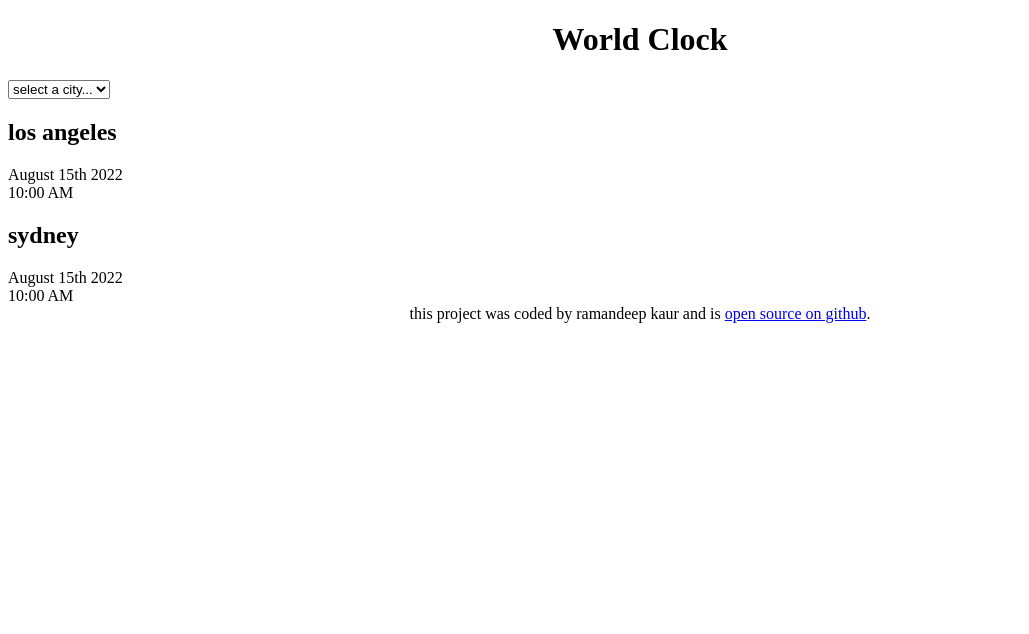
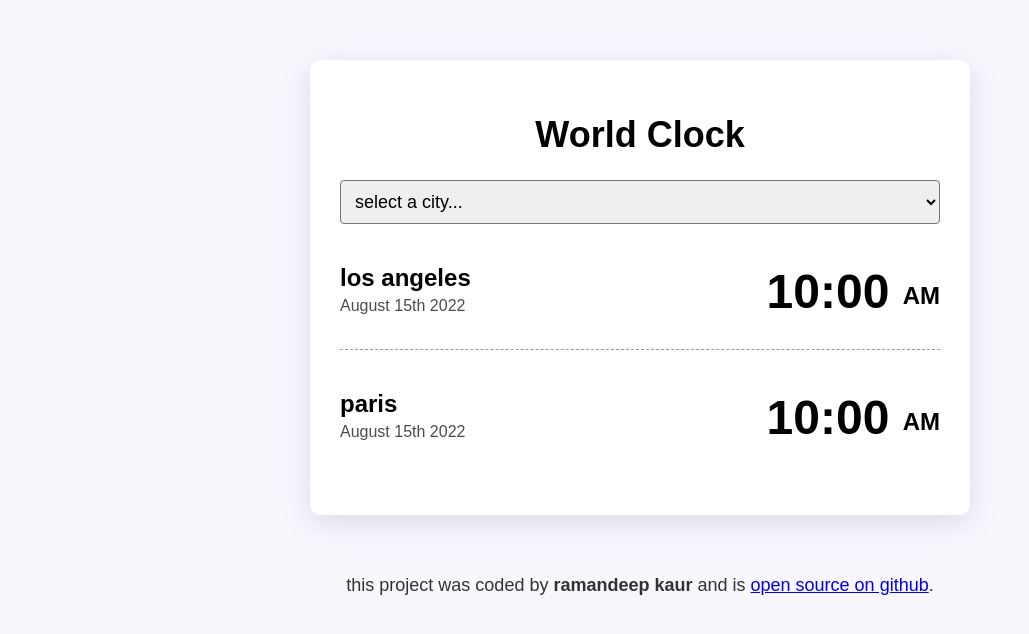
Before and after one commit to Ramandeepbunny/wrold-clock, a plain HTML site: page index.html in a window 1280 px wide. Shown: the whole page, without its empty margins (0-1029 px from the left). Drawn offline with Linux system fonts and the light colour scheme.

Commit message:
style with css

```diff
--- a/index.html
+++ b/index.html
@@ -10,7 +10,7 @@
 <body>
   <div class="container">
 
-  </div>
+
     <h1>World Clock</h1>
       <select>
         <option value="">select a city...</option>
@@ -20,17 +20,23 @@
       </select>
 
       <div class="city">
-        <h2>los angeles </h2>
+        <div>
+          <h2>los angeles</h2>
         <div class="date">August 15th 2022</div>
-        <div class="time">10:00 AM</div>
+        </div>
+        <div class="time">10:00 <small> AM </small></div>
       </div>
-      <div class="city">
-        <h2>sydney</h2>
+
+       <div class="city">
+        <div>
+          <h2>paris </h2>
         <div class="date">August 15th 2022</div>
-        <div class="time">10:00 AM</div>
+        </div>
+        <div class="time">10:00 <small> AM </small></div>
       </div>
+    </div>
  <footer>
- this project was coded by ramandeep kaur and is <a href="https://github.com/Ramandeepbunny" target="_blank"> open source on github</a>.
+ this project was coded by <strong>ramandeep kaur</strong> and is <a href="https://github.com/Ramandeepbunny" target="_blank"> open source on github</a>.
   </footer>
 </body>
 </html>
--- a/style.css
+++ b/style.css
@@ -1,6 +1,57 @@
+body {
+  background-color:#F9F7FE ;
+  font-family: sans-serif;
+}
 h1 {
   text-align: center;
+  font-family: sans-serif;
+  font-size: 36px;
 }
+h2 {
+  margin: 0 0 5px;
+}
+  select{
+  display:block;
+  width: 100%;
+  font-size: 18px;
+  border-radius: 4px;
+  padding: 10px;
+}
+.container {
+  width: 600px;
+  margin: 60px auto;
+  background-color: white;
+  padding: 30px;
+  box-shadow: rgba(100, 100, 111, 0.2) 0px 7px 29px 0px;
+  border-radius: 10px;
+}
+.city {
+  display: flex;
+  margin: 10px 0;
+  justify-content: space-between;
+  padding: 30px 0;
+  border-bottom: 1px dashed rgba(0, 0, 0, 0.4);
+}
+.city:last-child {
+  border: none;
+}
+
+.date {
+  opacity: 0.7;
+}
+.time {
+  font-size: 48px;
+  font-weight: bold;
+}
+.time small {
+  font-size: 24px;
+  vertical-align: middle;
+  line-height: 39px;
+}
+
+
 footer {
-  text-align: center;;
+  text-align: center;
+  font-size: 18px;
+  color: rgba(0, 0, 0, 0.8);
 }
```
